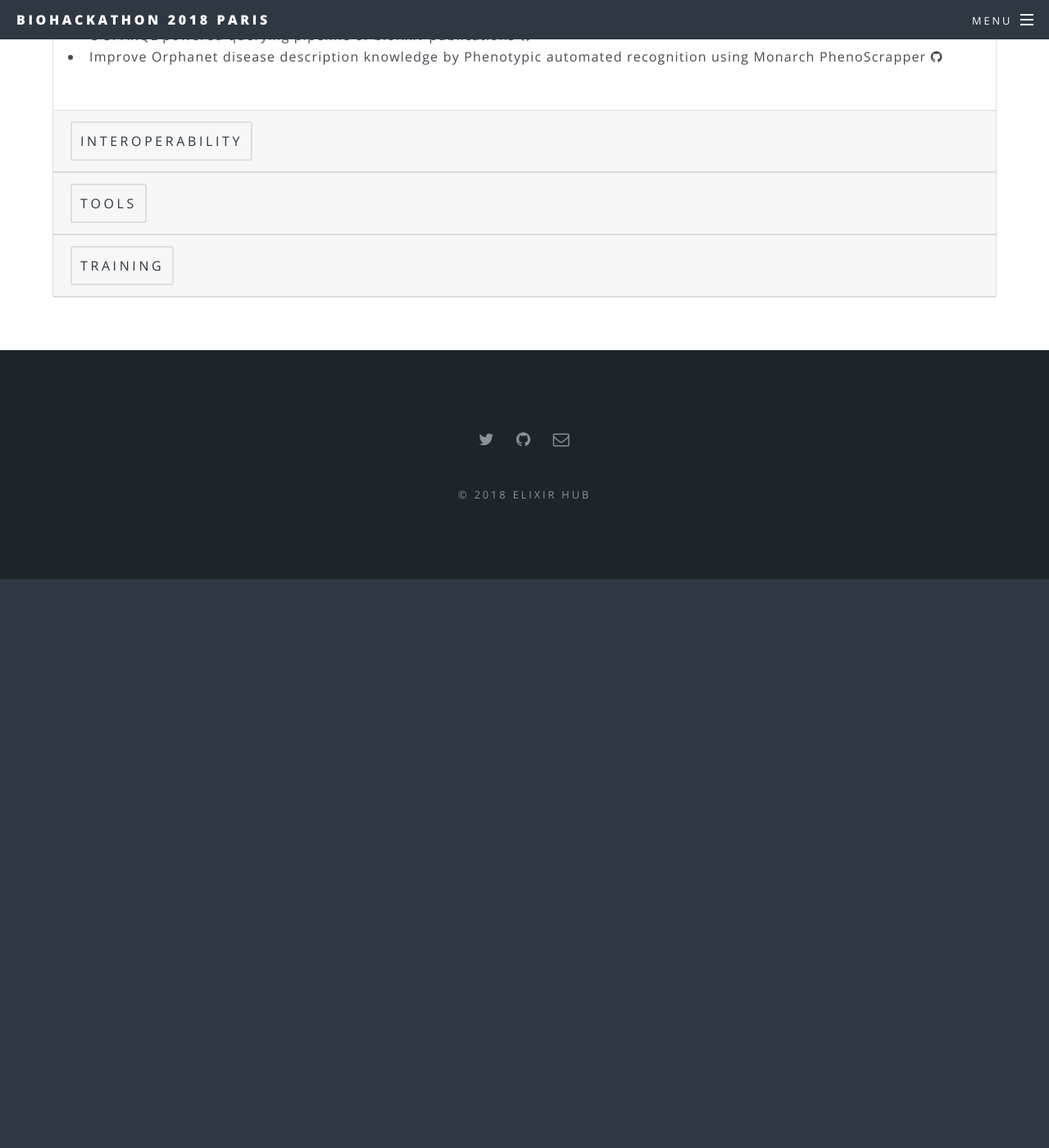
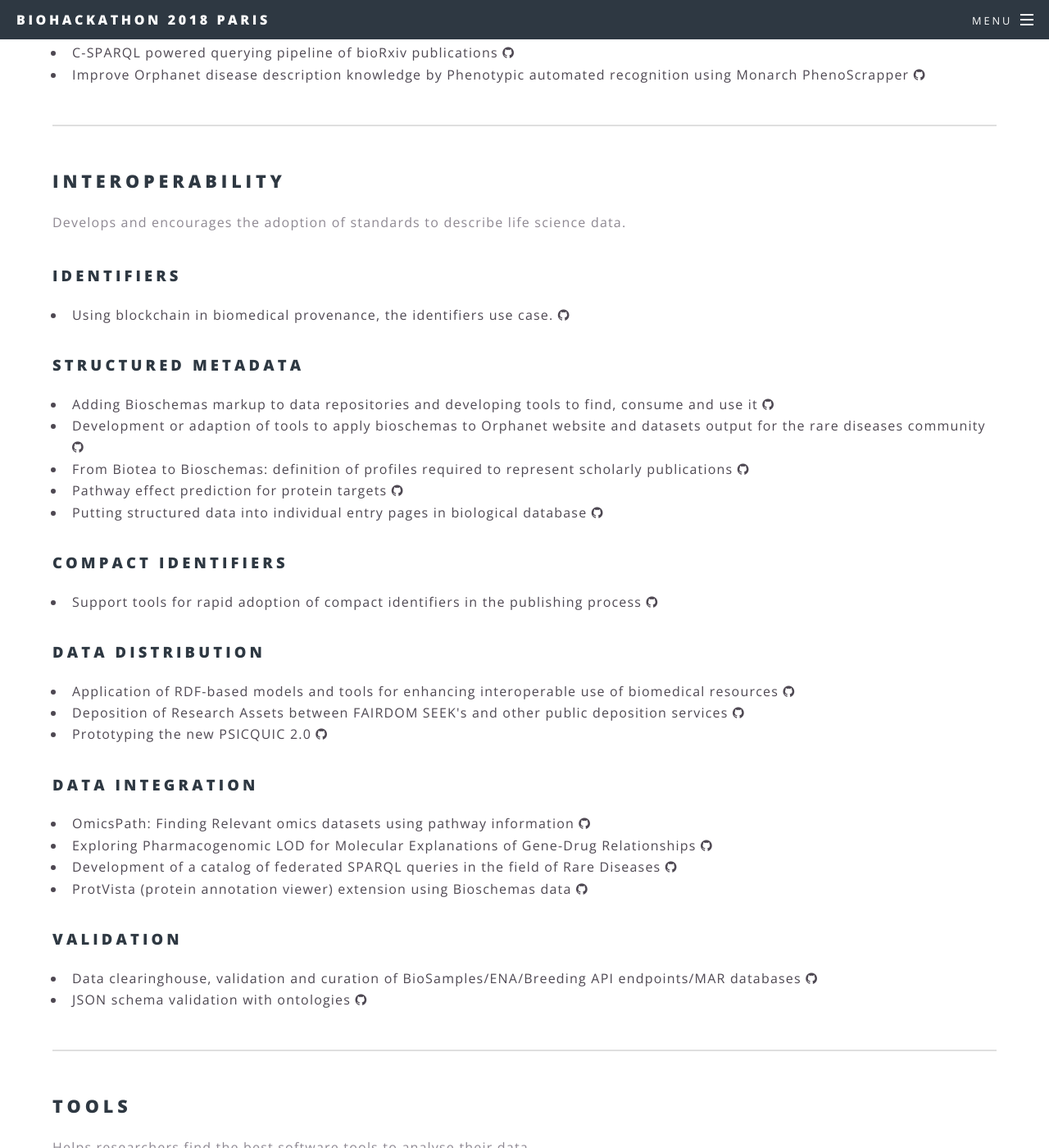
Before and after one commit to elixir-europe/bh2018paris, a Jekyll site: the page built from projects.html, in a window 1280 px wide and 1400 px high, scrolled down 566 px. Shown: the whole window at 82% size. Built offline with Jekyll 4.4.1, drawn with Linux system fonts in a browser that asks for light colours; before the commit the page ends 1272 px from its top, so only the background shows below that; some of the changed text lies outside the part shown.

Commit message:
Removed accordion from project list

```diff
--- a/projects.html
+++ b/projects.html
@@ -4,74 +4,77 @@
 ---
 <section id="hacking-projects">
 
-    <div class="accordion" id="accordion">
-        <div class="card">
-            <div class="card-header" id="headingData">
-                <h5 class="mb-0">
-                    <button class="btn btn-link" type="button" data-toggle="collapse" data-target="#collapseData" aria-expanded="true" aria-controls="collapseData">
-                        Data
-                    </button>
-                </h5>
-            </div>
+    <header>
+        <h2 id="data">Data</h2>
+        <p>Aims to identify key data resources across Europe and support the linkages between data and literature.</p>
+    </header>
 
-            <div id="collapseData" class="collapse show" aria-labelledby="headingData" data-parent="#accordion">
-                <div class="card-body">
     <h3>Text mining</h3>
     <ul>
         <li>
             <a href="https://github.com/elixir-europe/BioHackathon/tree/master/data/C-SPARQL%20powered%20querying%20pipeline%20of%20bioRxiv%20publications"
-                                target="_blank">C-SPARQL powered querying pipeline of bioRxiv publications <i class="fa fa-github" aria-hidden="true"></i></a>
+                target="_blank">C-SPARQL powered querying pipeline of bioRxiv publications
+                <i class="fa fa-github" aria-hidden="true"></i>
+            </a>
         </li>
         <li>
             <a href="https://github.com/elixir-europe/BioHackathon/tree/master/data/Improve%20Orphanet%20disease%20description%20knowledge%20by%20Phenotypic%20automated%20recognition%20using%20Monarch%20PhenoScrapper"
-                                target="_blank">Improve Orphanet disease description knowledge by Phenotypic automated recognition using Monarch
-                                PhenoScrapper <i class="fa fa-github" aria-hidden="true"></i></a>
+                target="_blank">Improve Orphanet disease description knowledge by Phenotypic automated recognition using Monarch PhenoScrapper
+                <i class="fa fa-github" aria-hidden="true"></i>
+            </a>
         </li>
     </ul>
-                </div>
-            </div>
-        </div>
+    <hr />
 
-        <div class="card">
-            <div class="card-header" id="headingInteroperability">
-                <h5 class="mb-0">
-                    <button class="btn btn-link collapsed" type="button" data-toggle="collapse" data-target="#collapseInteroperability" aria-expanded="false"
-                        aria-controls="collapseInteroperability">
-                        Interoperability
-                    </button>
-                </h5>
-            </div>
-            <div id="collapseInteroperability" class="collapse" aria-labelledby="headingInteroperability" data-parent="#accordion">
-                <div class="card-body">
+
+    <header>
+        <h2 id="interoperability">Interoperability</h2>
+        <p>Develops and encourages the adoption of standards to describe life science data.</p>
+    </header>
+
     <h3>Identifiers</h3>
     <ul>
         <li>
             <a href="https://github.com/elixir-europe/BioHackathon/tree/master/interoperability/Using%20blockchain%20in%20biomedical%20provenance%20the%20identifiers%20use%20case"
-                                target="_blank">Using blockchain in biomedical provenance, the identifiers use case. <i class="fa fa-github" aria-hidden="true"></i></a>
+                target="_blank">Using blockchain in biomedical provenance, the identifiers use case.
+                <i class="fa fa-github" aria-hidden="true"></i>
+            </a>
         </li>
     </ul>
     <h3>Structured metadata</h3>
     <ul>
         <li>
             <a href="https://github.com/elixir-europe/BioHackathon/tree/master/interoperability/Adding%20Bioschemas%20markup%20to%20data%20repositories%20and%20developing%20tools%20to%20find%2C%20consume%20and%20use%20it"
-                                target="_blank">Adding Bioschemas markup to data repositories and developing tools to find, consume and use it <i class="fa fa-github" aria-hidden="true"></i></a>
+                target="_blank">Adding Bioschemas markup to data repositories and developing tools to find, consume and use it
+                <i class="fa fa-github"
+                    aria-hidden="true"></i>
+            </a>
         </li>
         <li>
             <a href="https://github.com/elixir-europe/BioHackathon/tree/master/interoperability/Development%20or%20adaption%20of%20tools%20to%20apply%20bioschemas%20to%20Orphanet%20website%20and%20datasets%20output%20for%20the%20rare%20diseases%20community"
-                                target="_blank">Development or adaption of tools to apply bioschemas to Orphanet website and datasets output
-                                for the rare diseases community <i class="fa fa-github" aria-hidden="true"></i></a>
+                target="_blank">Development or adaption of tools to apply bioschemas to Orphanet website and datasets output for the rare diseases
+                community
+                <i class="fa fa-github" aria-hidden="true"></i>
+            </a>
         </li>
         <li>
             <a href="https://github.com/elixir-europe/BioHackathon/tree/master/interoperability/From%20Biotea%20to%20Bioschemas:%20definition%20of%20profiles%20required%20to%20represent%20scholarly%20publications"
-                                target="_blank">From Biotea to Bioschemas: definition of profiles required to represent scholarly publications <i class="fa fa-github" aria-hidden="true"></i></a>
+                target="_blank">From Biotea to Bioschemas: definition of profiles required to represent scholarly publications
+                <i class="fa fa-github"
+                    aria-hidden="true"></i>
+            </a>
         </li>
         <li>
             <a href="https://github.com/elixir-europe/BioHackathon/tree/master/interoperability/Pathway%20effect%20prediction%20for%20protein%20targets"
-                                target="_blank">Pathway effect prediction for protein targets <i class="fa fa-github" aria-hidden="true"></i></a>
+                target="_blank">Pathway effect prediction for protein targets
+                <i class="fa fa-github" aria-hidden="true"></i>
+            </a>
         </li>
         <li>
             <a href="https://github.com/elixir-europe/BioHackathon/tree/master/interoperability/Putting%20structured%20data%20into%20individual%20entry%20pages%20in%20biological%20database"
-                                target="_blank">Putting structured data into individual entry pages in biological database <i class="fa fa-github" aria-hidden="true"></i></a>
+                target="_blank">Putting structured data into individual entry pages in biological database
+                <i class="fa fa-github" aria-hidden="true"></i>
+            </a>
         </li>
     </ul>
 
@@ -79,7 +82,9 @@
     <ul>
         <li>
             <a href="https://github.com/elixir-europe/BioHackathon/tree/master/interoperability/Support%20tools%20for%20rapid%20adoption%20of%20compact%20identifiers%20in%20the%20publishing%20process"
-                                target="_blank">Support tools for rapid adoption of compact identifiers in the publishing process <i class="fa fa-github" aria-hidden="true"></i></a>
+                target="_blank">Support tools for rapid adoption of compact identifiers in the publishing process
+                <i class="fa fa-github" aria-hidden="true"></i>
+            </a>
         </li>
     </ul>
 
@@ -87,15 +92,23 @@
     <ul>
         <li>
             <a href="https://github.com/elixir-europe/BioHackathon/tree/master/interoperability/Application%20of%20RDF-based%20models%20and%20tools%20for%20enhancing%20interoperable%20use%20of%20biomedical%20resources"
-                                target="_blank">Application of RDF-based models and tools for enhancing interoperable use of biomedical resources <i class="fa fa-github" aria-hidden="true"></i></a>
+                target="_blank">Application of RDF-based models and tools for enhancing interoperable use of biomedical resources
+                <i class="fa fa-github"
+                    aria-hidden="true"></i>
+            </a>
         </li>
         <li>
             <a href="https://github.com/elixir-europe/BioHackathon/tree/master/interoperability/Deposition%20of%20Research%20Assets%20between%20FAIRDOM%20SEEKs%20and%20other%20public%20deposition%20services"
-                                target="_blank">Deposition of Research Assets between FAIRDOM SEEK's and other public deposition services <i class="fa fa-github" aria-hidden="true"></i></a>
+                target="_blank">Deposition of Research Assets between FAIRDOM SEEK's and other public deposition services
+                <i class="fa fa-github"
+                    aria-hidden="true"></i>
+            </a>
         </li>
         <li>
             <a href="https://github.com/elixir-europe/BioHackathon/tree/master/interoperability/Prototyping%20the%20new%20PSICQUIC%202.0"
-                                target="_blank">Prototyping the new PSICQUIC 2.0 <i class="fa fa-github" aria-hidden="true"></i></a>
+                target="_blank">Prototyping the new PSICQUIC 2.0
+                <i class="fa fa-github" aria-hidden="true"></i>
+            </a>
         </li>
     </ul>
 
@@ -103,19 +116,27 @@
     <ul>
         <li>
             <a href="https://github.com/elixir-europe/BioHackathon/tree/master/interoperability/OmicsPath%20Finding%20Relevant%20omics%20datasets%20using%20pathway%20information"
-                                target="_blank">OmicsPath: Finding Relevant omics datasets using pathway information <i class="fa fa-github" aria-hidden="true"></i></a>
+                target="_blank">OmicsPath: Finding Relevant omics datasets using pathway information
+                <i class="fa fa-github" aria-hidden="true"></i>
+            </a>
         </li>
         <li>
             <a href="https://github.com/elixir-europe/BioHackathon/tree/master/interoperability/Exploring%20Pharmacogenomic%20LOD%20for%20Molecular%20Explanations%20of%20Gene-Drug%20Relationships"
-                                target="_blank">Exploring Pharmacogenomic LOD for Molecular Explanations of Gene-Drug Relationships <i class="fa fa-github" aria-hidden="true"></i></a>
+                target="_blank">Exploring Pharmacogenomic LOD for Molecular Explanations of Gene-Drug Relationships
+                <i class="fa fa-github" aria-hidden="true"></i>
+            </a>
         </li>
         <li>
             <a href="https://github.com/elixir-europe/BioHackathon/tree/master/interoperability/Development%20of%20a%20catalog%20of%20federated%20SPARQL%20queries%20in%20the%20field%20of%20Rare%20Diseases"
-                                target="_blank">Development of a catalog of federated SPARQL queries in the field of Rare Diseases <i class="fa fa-github" aria-hidden="true"></i></a>
+                target="_blank">Development of a catalog of federated SPARQL queries in the field of Rare Diseases
+                <i class="fa fa-github" aria-hidden="true"></i>
+            </a>
         </li>
         <li>
             <a href="https://github.com/elixir-europe/BioHackathon/tree/master/interoperability/ProtVista%20(protein%20annotation%20viewer)%20extension%20using%20Bioschemas%20data"
-                                target="_blank">ProtVista (protein annotation viewer) extension using Bioschemas data <i class="fa fa-github" aria-hidden="true"></i></a>
+                target="_blank">ProtVista (protein annotation viewer) extension using Bioschemas data
+                <i class="fa fa-github" aria-hidden="true"></i>
+            </a>
         </li>
     </ul>
 
@@ -123,106 +144,109 @@
     <ul>
         <li>
             <a href="https://github.com/elixir-europe/BioHackathon/tree/master/interoperability/Data%20clearinghouse%2C%20validation%20and%20curation%20of%20BioSamples_ENA_Breeding%20API%20endpoints_MAR%20databases"
-                                target="_blank">Data clearinghouse, validation and curation of BioSamples/ENA/Breeding API endpoints/MAR databases <i class="fa fa-github" aria-hidden="true"></i></a>
+                target="_blank">Data clearinghouse, validation and curation of BioSamples/ENA/Breeding API endpoints/MAR databases
+                <i class="fa fa-github"
+                    aria-hidden="true"></i>
+            </a>
         </li>
         <li>
             <a href="https://github.com/elixir-europe/BioHackathon/tree/master/interoperability/JSON%20schema%20validation%20with%20ontologies"
-                                target="_blank">JSON schema validation with ontologies <i class="fa fa-github" aria-hidden="true"></i></a>
+                target="_blank">JSON schema validation with ontologies
+                <i class="fa fa-github" aria-hidden="true"></i>
+            </a>
         </li>
     </ul>
-                </div>
-            </div>
-        </div>
+    <hr />
 
-        <div class="card">
-            <div class="card-header" id="headingTools">
-                <h5 class="mb-0">
-                    <button class="btn btn-link collapsed" type="button" data-toggle="collapse" data-target="#collapseTools" aria-expanded="false"
-                        aria-controls="collapseTools">
-                        Tools
-                    </button>
-                </h5>
-            </div>
-            <div id="collapseTools" class="collapse" aria-labelledby="headingTools" data-parent="#accordion">
-                <div class="card-body">
+    <header>
+        <h2 id="tools">Tools</h2>
+        <p>Helps researchers find the best software tools to analyse their data.</p>
+    </header>
     <h3>Containers</h3>
     <ul>
         <li>
             <a href="https://github.com/elixir-europe/BioHackathon/tree/master/tools/Bioconda%20packaging%20of%20the%20%20Regulatory%20Sequence%20Analysis%20Tools%20(RSAT)"
-                                target="_blank">Bioconda packaging of the  Regulatory Sequence Analysis Tools (RSAT) <i class="fa fa-github" aria-hidden="true"></i></a>
+                target="_blank">Bioconda packaging of the Regulatory Sequence Analysis Tools (RSAT)
+                <i class="fa fa-github" aria-hidden="true"></i>
+            </a>
         </li>
     </ul>
     <h3>Tools discovery</h3>
     <ul>
         <li>
             <a href="https://github.com/elixir-europe/BioHackathon/tree/master/tools/bio.tools%20%26%20EDAM%20drop-in%20hackathon%20%26%20discussions"
-                                target="_blank">bio.tools & EDAM drop-in hackathon & discussions <i class="fa fa-github" aria-hidden="true"></i></a>
+                target="_blank">bio.tools & EDAM drop-in hackathon & discussions
+                <i class="fa fa-github" aria-hidden="true"></i>
+            </a>
         </li>
     </ul>
     <h3>Visualisation</h3>
     <ul>
         <li>
-                            <a href="https://github.com/elixir-europe/BioHackathon/tree/master/tools/Development%20of%20BioJS%20components"
-                                target="_blank">Development of BioJS components <i class="fa fa-github" aria-hidden="true"></i></a>
+            <a href="https://github.com/elixir-europe/BioHackathon/tree/master/tools/Development%20of%20BioJS%20components" target="_blank">Development of BioJS components
+                <i class="fa fa-github" aria-hidden="true"></i>
+            </a>
         </li>
     </ul>
     <h3>Workflows</h3>
     <ul>
         <li>
-                            <a href="https://github.com/elixir-europe/BioHackathon/tree/master/tools/CWL%20support%20in%20Galaxy"
-                                target="_blank">CWL support in Galaxy <i class="fa fa-github" aria-hidden="true"></i></a>
+            <a href="https://github.com/elixir-europe/BioHackathon/tree/master/tools/CWL%20support%20in%20Galaxy" target="_blank">CWL support in Galaxy
+                <i class="fa fa-github" aria-hidden="true"></i>
+            </a>
         </li>
         <li>
             <a href="https://github.com/elixir-europe/BioHackathon/tree/master/tools/Development%20of%20a%20GA4GH-compliant%2C%20language-agnostic%20workflow%20execution%20service"
-                                target="_blank">Development of a GA4GH-compliant, language-agnostic workflow execution service <i class="fa fa-github" aria-hidden="true"></i></a>
+                target="_blank">Development of a GA4GH-compliant, language-agnostic workflow execution service
+                <i class="fa fa-github" aria-hidden="true"></i>
+            </a>
         </li>
         <li>
             <a href="https://github.com/elixir-europe/BioHackathon/tree/master/tools/Enrichment%20and%20propagation%20of%20metagenomic%20experimental%20metadata"
-                                target="_blank">Enrichment and propagation of metagenomic experimental metadata <i class="fa fa-github" aria-hidden="true"></i></a>
+                target="_blank">Enrichment and propagation of metagenomic experimental metadata
+                <i class="fa fa-github" aria-hidden="true"></i>
+            </a>
         </li>
         <li>
             <a href="https://github.com/elixir-europe/BioHackathon/tree/master/tools/Import%20workflows%20into%20TeSS%20Concept%20Maps"
-                                target="_blank">Import workflows into TeSS Concept Maps <i class="fa fa-github" aria-hidden="true"></i></a>
+                target="_blank">Import workflows into TeSS Concept Maps
+                <i class="fa fa-github" aria-hidden="true"></i>
+            </a>
         </li>
         <li>
             <a href="https://github.com/elixir-europe/BioHackathon/tree/master/tools/Improve%20Shiny%20and%20RStudio%20integration%20within%20Galaxy%20using%20Galaxy%20Interactive%20Environment"
-                                target="_blank">Improve Shiny and RStudio integration within Galaxy using Galaxy Interactive Environment <i class="fa fa-github" aria-hidden="true"></i></a>
+                target="_blank">Improve Shiny and RStudio integration within Galaxy using Galaxy Interactive Environment
+                <i class="fa fa-github"
+                    aria-hidden="true"></i>
+            </a>
         </li>
     </ul>
-                </div>
-            </div>
-        </div>
+    <hr />
 
-        <div class="card">
-            <div class="card-header" id="headingTraining">
-                <h5 class="mb-0">
-                    <button class="btn btn-link collapsed" type="button" data-toggle="collapse" data-target="#collapseTraining" aria-expanded="false"
-                        aria-controls="collapseTraining">
-                        Training
-                    </button>
-                </h5>
-            </div>
-            <div id="collapseTraining" class="collapse" aria-labelledby="headingTraining" data-parent="#accordion">
-                <div class="card-body">
+    <header>
+        <h2 id="training">Training</h2>
+        <p>Helps scientists and developers find the training they need, and also provides that training.</p>
+    </header>
     <h3>Training materials</h3>
     <ul>
         <li>
             <a href="https://github.com/elixir-europe/BioHackathon/tree/master/training/Alternative%20episodes%20for%20the%204%20Open%20Source%20Software%20(4OSS)%20lesson%20focused%20on%20different%20Open%20Source%20technologies:%20Github%2C%20Docker%2C%20Jupyter%20Notebook%20and%20so%20on"
-                                target="_blank">Alternative episodes for the 4 Open Source Software (4OSS) lesson focused on different Open Source technologies: Github, Docker, Jupyter Notebook and so on <i class="fa fa-github" aria-hidden="true"></i></a>
+                target="_blank">Alternative episodes for the 4 Open Source Software (4OSS) lesson focused on different Open Source technologies:
+                Github, Docker, Jupyter Notebook and so on
+                <i class="fa fa-github" aria-hidden="true"></i>
+            </a>
         </li>
         <li>
             <a href="https://github.com/elixir-europe/BioHackathon/tree/master/training/Assessing%20the%20FAIRness%20of%20Training%20Materials"
-                                target="_blank">Assessing the FAIRness of Training Materials <i class="fa fa-github" aria-hidden="true"></i></a>
+                target="_blank">Assessing the FAIRness of Training Materials
+                <i class="fa fa-github" aria-hidden="true"></i>
+            </a>
         </li>
         <li>
             <a href="https://github.com/elixir-europe/BioHackathon/tree/master/training/Galaxy%20training%20material%20improvement%20and%20extension"
-                                target="_blank">Galaxy training material improvement and extension <i class="fa fa-github" aria-hidden="true"></i></a>
+                target="_blank">Galaxy training material improvement and extension
+                <i class="fa fa-github" aria-hidden="true"></i>
+            </a>
         </li>
     </ul>
-                </div>
-            </div>
-        </div>
-
-    </div>
-
 </section>
```
Lines whose indentation alone changed are shown as unchanged.
